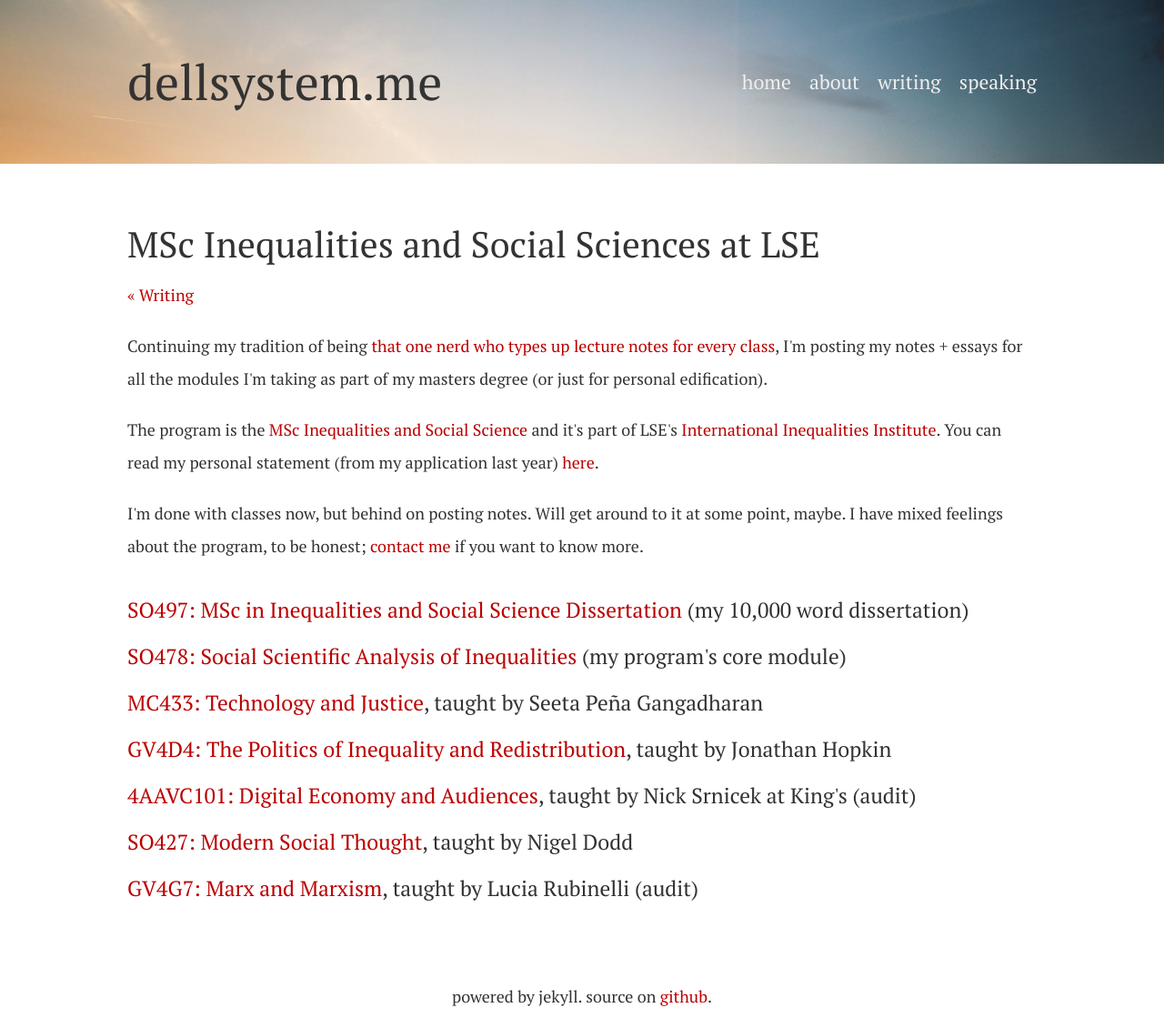
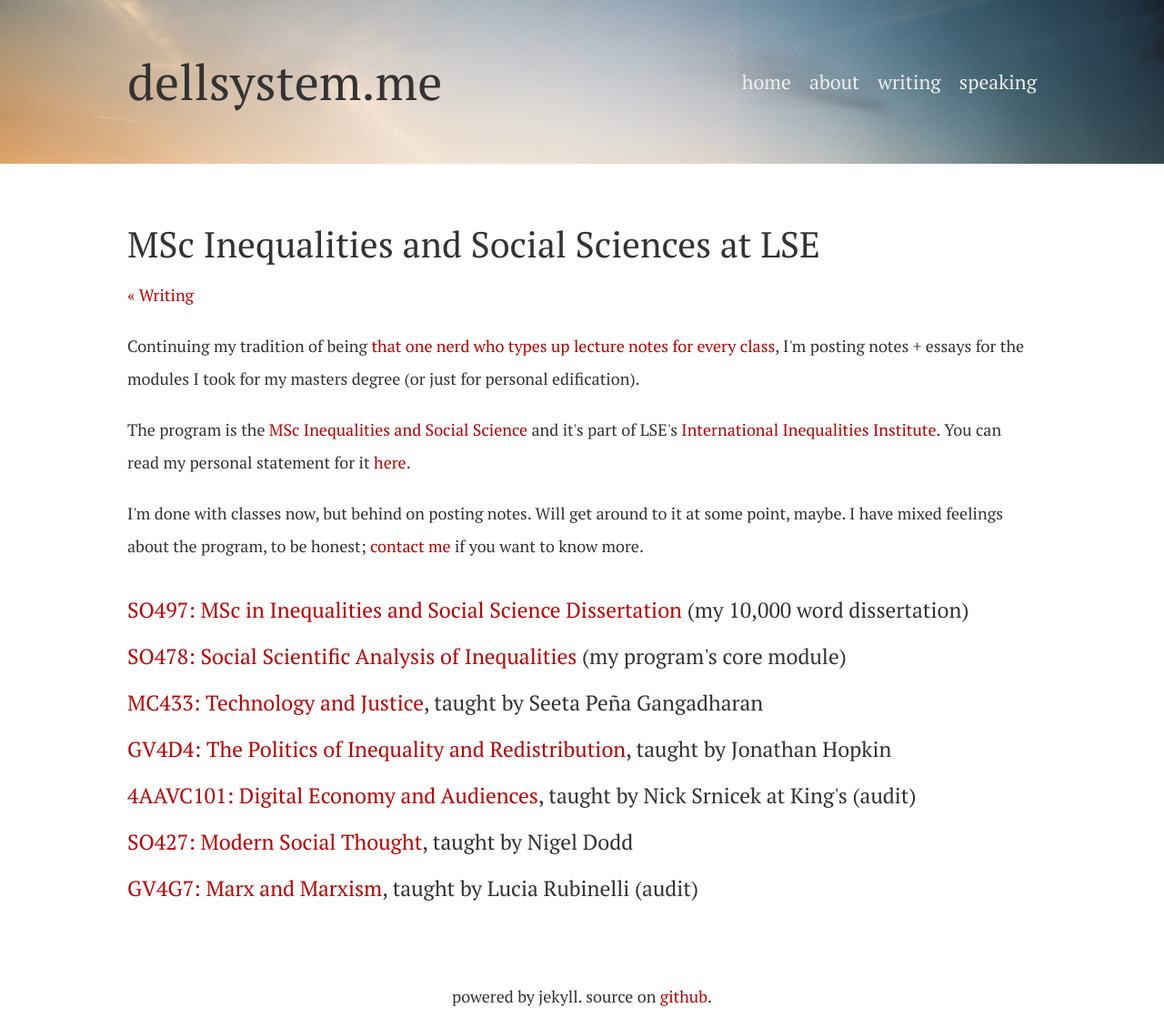
Before and after one commit to dellsystem/dellsystem.github.io, a Jekyll site: the page built from lse.html, in a window 1280 px wide. Shown: the whole page at 91% size. Built offline with Jekyll 4.4.1, drawn with Linux system fonts in a browser that asks for light colours.

Commit message:
Update copy on LSE page

```diff
--- a/lse.html
+++ b/lse.html
@@ -5,14 +5,13 @@ title: MSc Inequalities and Social Sciences at LSE
 
 <p>
     Continuing my tradition of being <a href="http://wikinotes.ca">that one
-    nerd who types up lecture notes for every class</a>, I'm posting my notes + essays for all the modules I'm taking as part of my masters degree (or just for personal edification).
+    nerd who types up lecture notes for every class</a>, I'm posting notes + essays for the modules I took for my masters degree (or just for personal edification).
 </p>
 <p>
     The program is the <a href="http://www.lse.ac.uk/study-at-lse/Graduate/Degree-programmes-2018/MSc-Inequalities-and-Social-Science">MSc Inequalities and Social Science</a>
     and it's part of LSE's <a
     href="http://www.lse.ac.uk/International-Inequalities"> International
-    Inequalities Institute</a>. You can read my personal statement (from my
-    application last year) <a href="/posts/a-personal-statement">here</a>.
+    Inequalities Institute</a>. You can read my personal statement for it <a href="/posts/a-personal-statement">here</a>.
 </p>
 <p>
     I'm done with classes now, but behind on posting notes. Will get around to it at some point, maybe. I have mixed feelings about the program, to be
```
